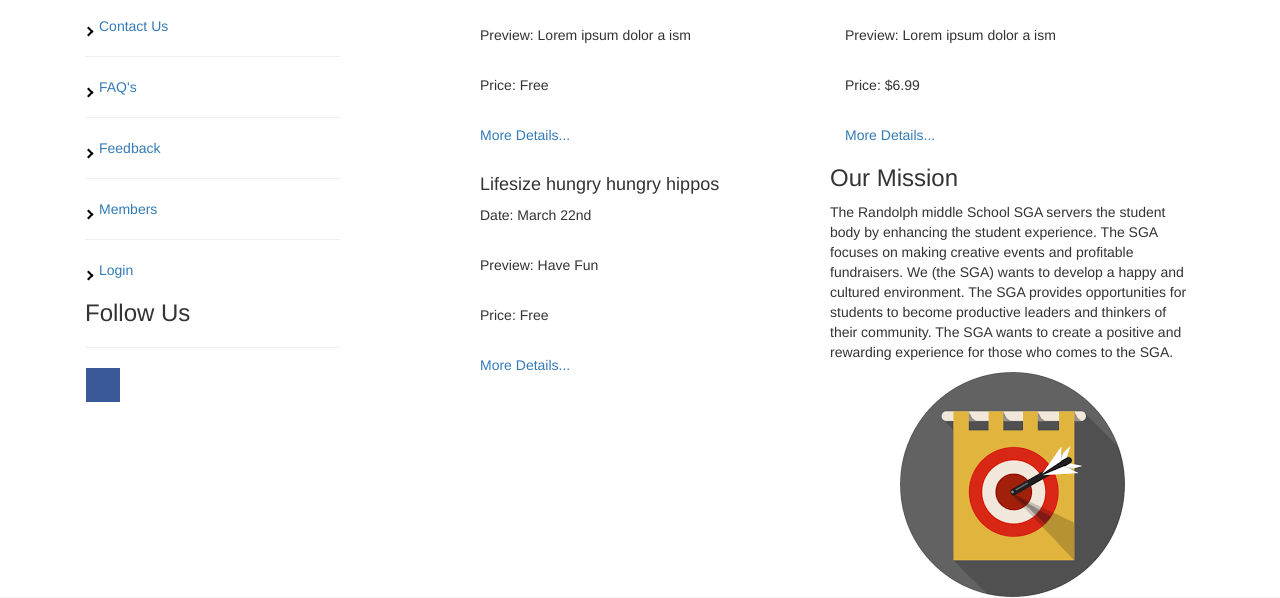
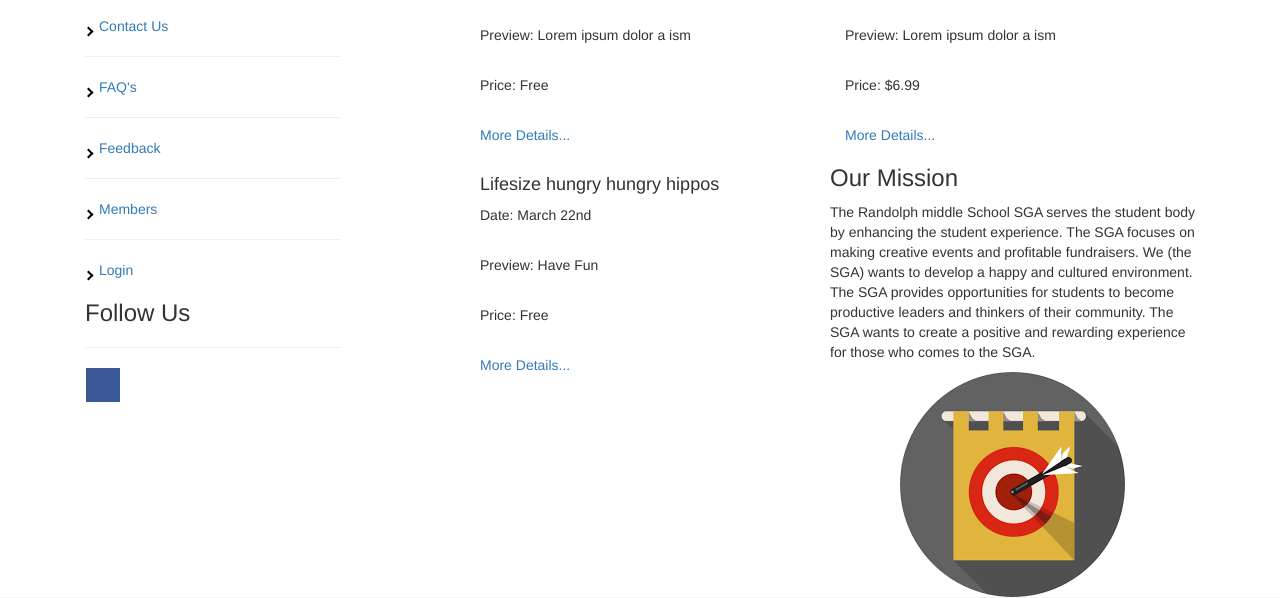
Before and after one commit to yourfriendlyneighbor/SGA, a Node server app: page / in a window 1280 px wide. Shown: the part 750-1348 px from the top of the page. Run offline with Node 20, Linux system fonts and the light colour scheme; data that the repository does not hold is empty; some libraries are stand-ins or nearby versions; some web fonts are replaced.

Commit message:
made changes

```diff
--- a/views/pages/index.ejs
+++ b/views/pages/index.ejs
@@ -96,7 +96,7 @@
           <section>
             <h3>Our Mission</h3>
             <p>
-              The Randolph middle School SGA servers the student body by enhancing the student experience. The SGA focuses on making creative events and profitable fundraisers. We (the SGA) wants to develop a happy and cultured environment. The SGA provides opportunities for students to become productive leaders and thinkers of their community. The SGA wants to create a positive and rewarding experience for those who comes to the SGA.
+              The Randolph middle School SGA serves the student body by enhancing the student experience. The SGA focuses on making creative events and profitable fundraisers. We (the SGA) wants to develop a happy and cultured environment. The SGA provides opportunities for students to become productive leaders and thinkers of their community. The SGA wants to create a positive and rewarding experience for those who comes to the SGA.
             </p>
             <center>
               <img src="/img/home/goal.png" class="img-responsive">
--- a/views/partials/head.ejs
+++ b/views/partials/head.ejs
@@ -1,5 +1,9 @@
 <meta charset="utf-8">
 <meta name="viewport" content="width=device-width, initial-scale=1">
+
+<meta name="description" content="The Randolph Middle School SGA serves the student body by enhancing the student experience. The SGA focuses on making creative events and profitable fundraisers." />
+<meta property="og:title" content="The Randolph Middle School SGA" />
+ <meta property="og:description" content="The Randolph Middle School SGA serves the student body by enhancing the student experience. The SGA focuses on making creative events and profitable fundraisers." />
 
 <!--[if lt IE 9]><script language="javascript" type="text/javascript" src="https://html5shim.googlecode.com/svn/trunk/html5.js"></script><![endif]-->
 <!--[if IE 7]><link rel="stylesheet" href="fonts_icons/css/instagram-ie7.css"><![endif]-->
```
